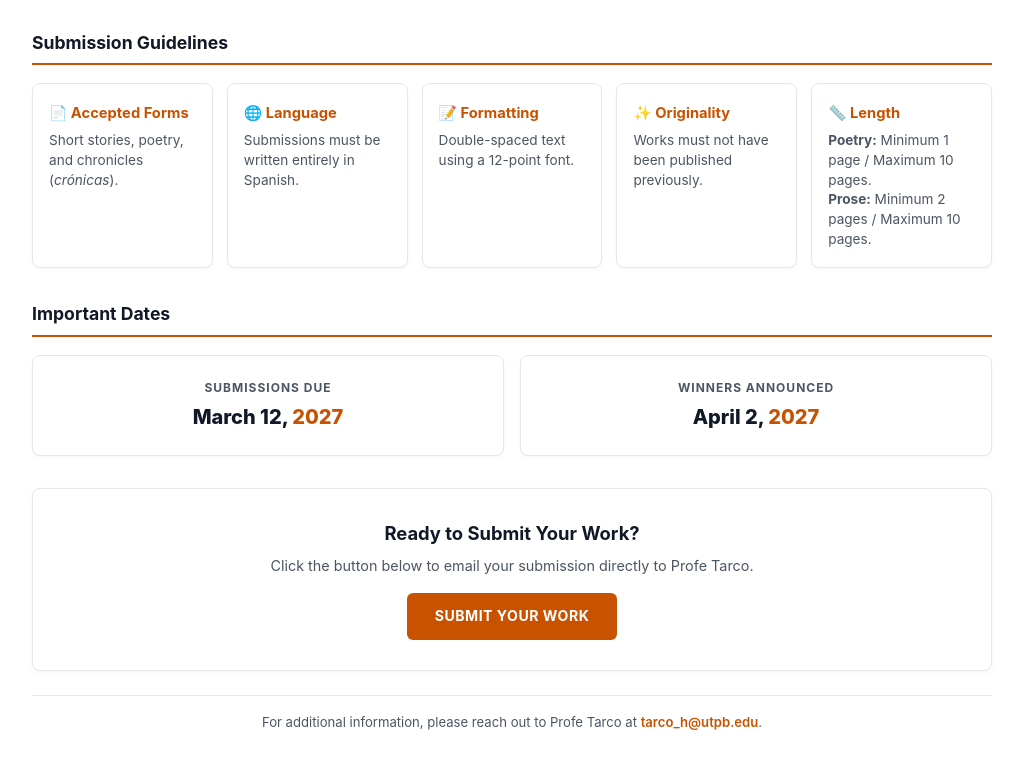
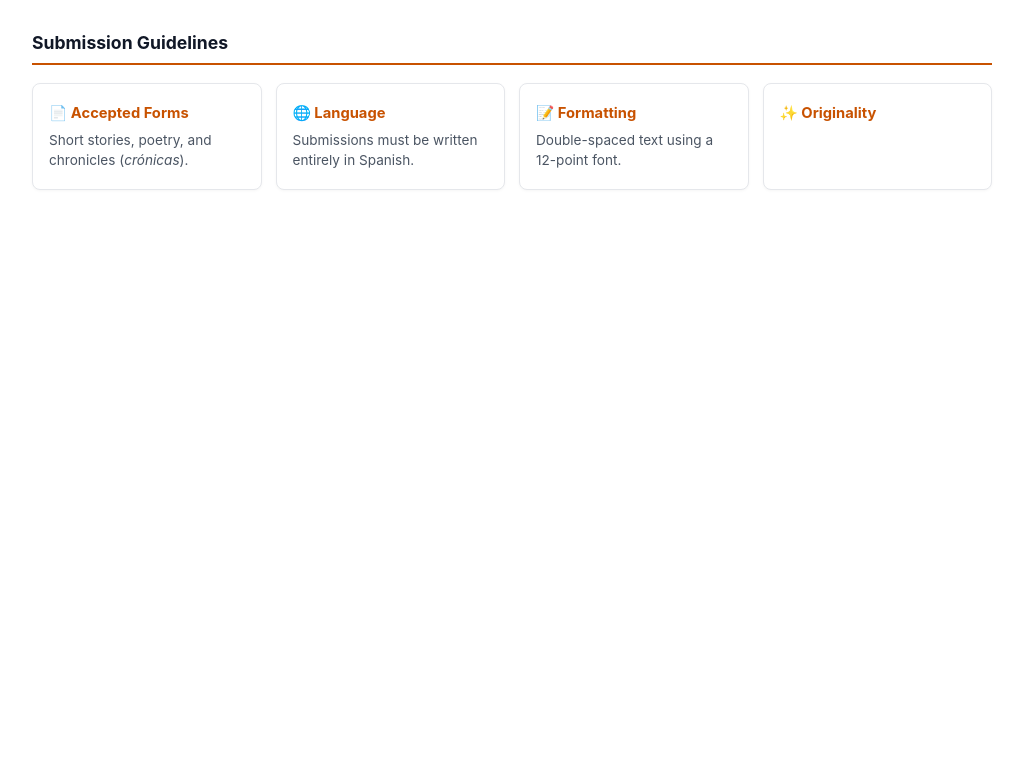
Before and after one commit to UTPB-SpanishCreativeWriting/UTPB-SpanishCreativeWriting.github.io, a plain HTML site: page index.html in a window 1280 px wide. Shown: the part 1146-1914 px from the top of the page, without its empty margins (128-1151 px from the left). After the commit the page ends 1408 px from the top, so only its background shows below. Drawn offline with Linux system fonts and the light colour scheme.

Commit message:
Remove guidelines and important dates from index.html
Removed guidelines and important dates sections from the submission page.

```diff
--- a/index.html
+++ b/index.html
@@ -331,7 +331,7 @@
             <h2 class="section-title">Theme &amp; Areas of Interest</h2>
             <section class="theme-section">
                 <p class="theme-intro">
-                    We invite high school juniors and seniors—whether native speakers, heritage speakers, or Spanish learners—to submit original, unpublished creative works written <strong>entirely in Spanish</strong> centered on the theme <strong>"Spanish in My Life / El español en mi vida."</strong> <strong>Areas of particular interest include, but are not limited to:</strong>
+                    We invite high school juniors and seniors-whether Spanish learners, heritage speakers, or native speakers-to submit original, unpublished creative works written <strong>entirely in Spanish</strong> centered on the theme <strong>"Spanish in My Life / El español en mi vida."</strong> <strong>Areas of particular interest include, but are not limited to:</strong>
                 </p>
                 <div class="areas-grid">
                     <div class="area-item">
@@ -366,39 +366,3 @@
                 </div>
                 <div class="guideline-card">
                     <h3>✨ Originality</h3>
-                    <p>Works must not have been published previously.</p>
-                </div>
-                <div class="guideline-card">
-                    <h3>📏 Length</h3>
-                    <p><strong>Poetry:</strong> Minimum 1 page / Maximum 10 pages.<br><strong>Prose:</strong> Minimum 2 pages / Maximum 10 pages.</p>
-                </div>
-            </section>
-
-            <!-- Fechas Importantes -->
-            <h2 class="section-title">Important Dates</h2>
-            <section class="dates-grid">
-                <div class="date-card">
-                    <div class="date-label">Submissions Due</div>
-                    <div class="date-value">March 12, <span>2027</span></div>
-                </div>
-                <div class="date-card">
-                    <div class="date-label">Winners Announced</div>
-                    <div class="date-value">April 2, <span>2027</span></div>
-                </div>
-            </section>
-
-            <!-- Botón de Envío -->
-            <section class="submit-box">
-                <h2>Ready to Submit Your Work?</h2>
-                <p>Click the button below to email your submission directly to Profe Tarco.</p>
-                <a href="mailto:tarco_h@utpb.edu?subject=UTPB%20Spanish%20Creative%20Writing%20Competition%20Submission" class="btn-submit">SUBMIT YOUR WORK</a>
-            </section>
-        </main>
-
-        <footer>
-            For additional information, please reach out to Profe Tarco at <a href="mailto:tarco_h@utpb.edu">tarco_h@utpb.edu</a>.
-        </footer>
-    </div>
-
-</body>
-</html>
```
